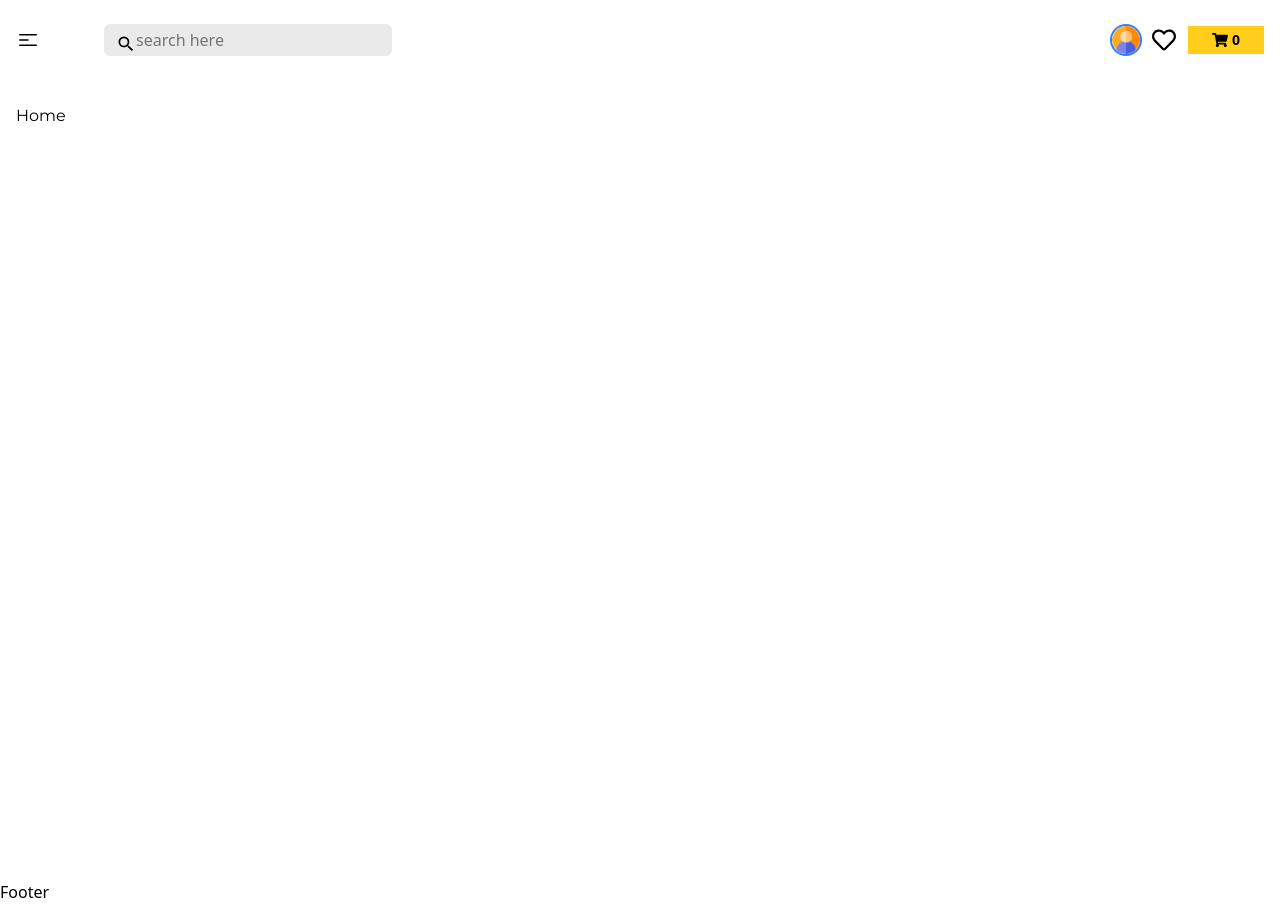
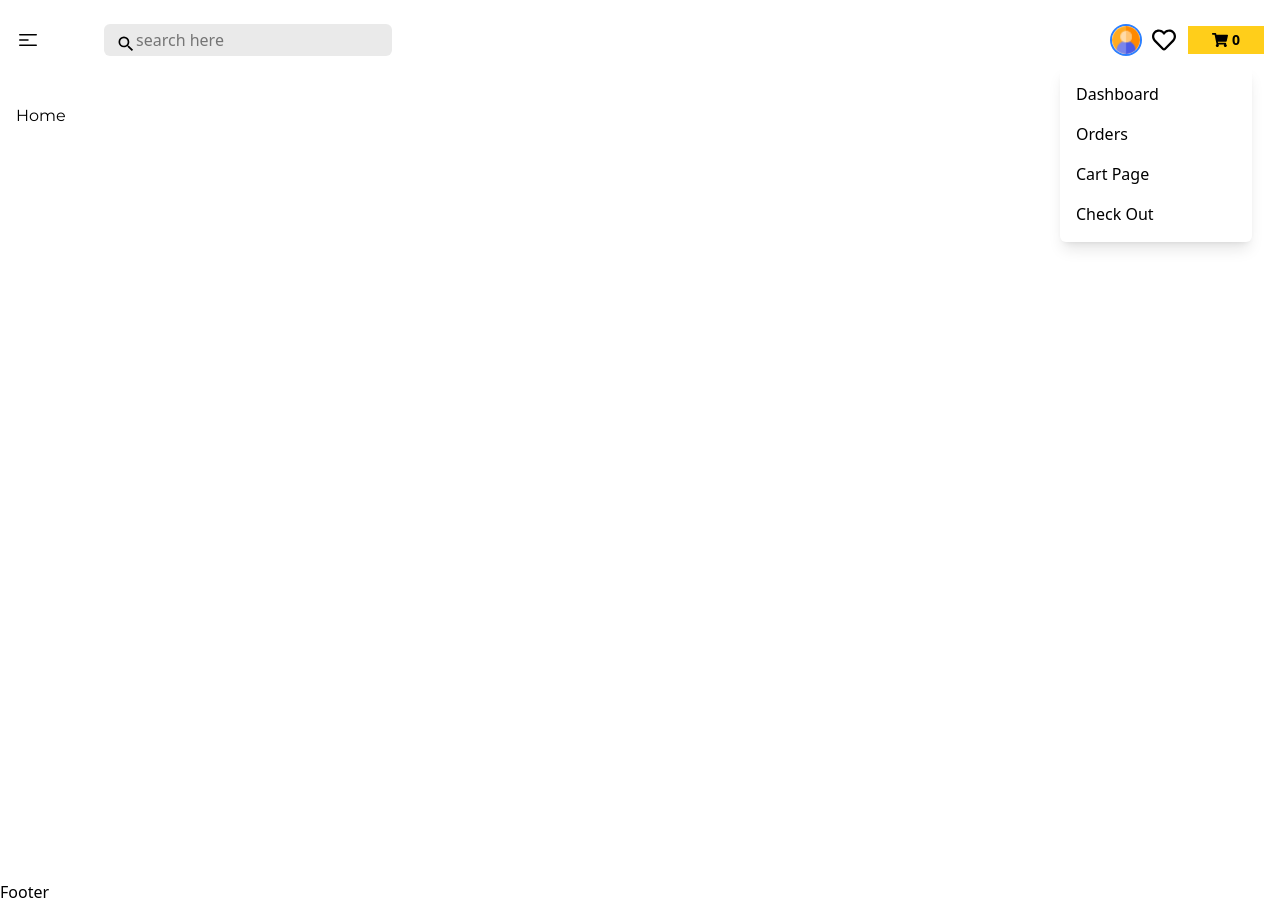
Before and after one commit to Mahmudur-Rahman-Salman/BookShelf, a React (Vite) app in the folder frontend/: page / in a window 1280 px wide. Both pictures are taken after a click on the button 1125 px from the left and 40 px from the top of the page. Built offline with nearby package versions, Linux system fonts and the light colour scheme.

Commit message:
Navbar completed

```diff
--- a/frontend/src/components/Navbar.jsx
+++ b/frontend/src/components/Navbar.jsx
@@ -38,6 +38,7 @@ const Navbar = () => {
         {/* right side */}
         <div className="relative flex items-center md:space-x-3 space-x-2">
           {currentUser ? (
+            <>
               <button onClick={() => setIsDropdownOpen(!isDropdownOpen)}>
                 <img
                   src={avatar}
@@ -47,6 +48,27 @@ const Navbar = () => {
                   }`}
                 />
               </button>
+              {/* show dropdown */}
+              {isDropdownOpen && (
+                <div className="absolute right-0 top-10 bg-white shadow-lg rounded-md w-48">
+                  <ul className="py-2">
+                    {navigation.map((item) => (
+                      <li
+                        key={item.name}
+                        onClick={() => setIsDropdownOpen(false)}
+                      >
+                        <Link
+                          to={item.href}
+                          className="block px-4 py-2 hover:bg-gray-100"
+                        >
+                          {item.name}
+                        </Link>
+                      </li>
+                    ))}
+                  </ul>
+                </div>
+              )}
+            </>
           ) : (
             <Link to="/login">
               <FaRegUser className="size-6" />
```
Lines whose indentation alone changed are shown as unchanged.
